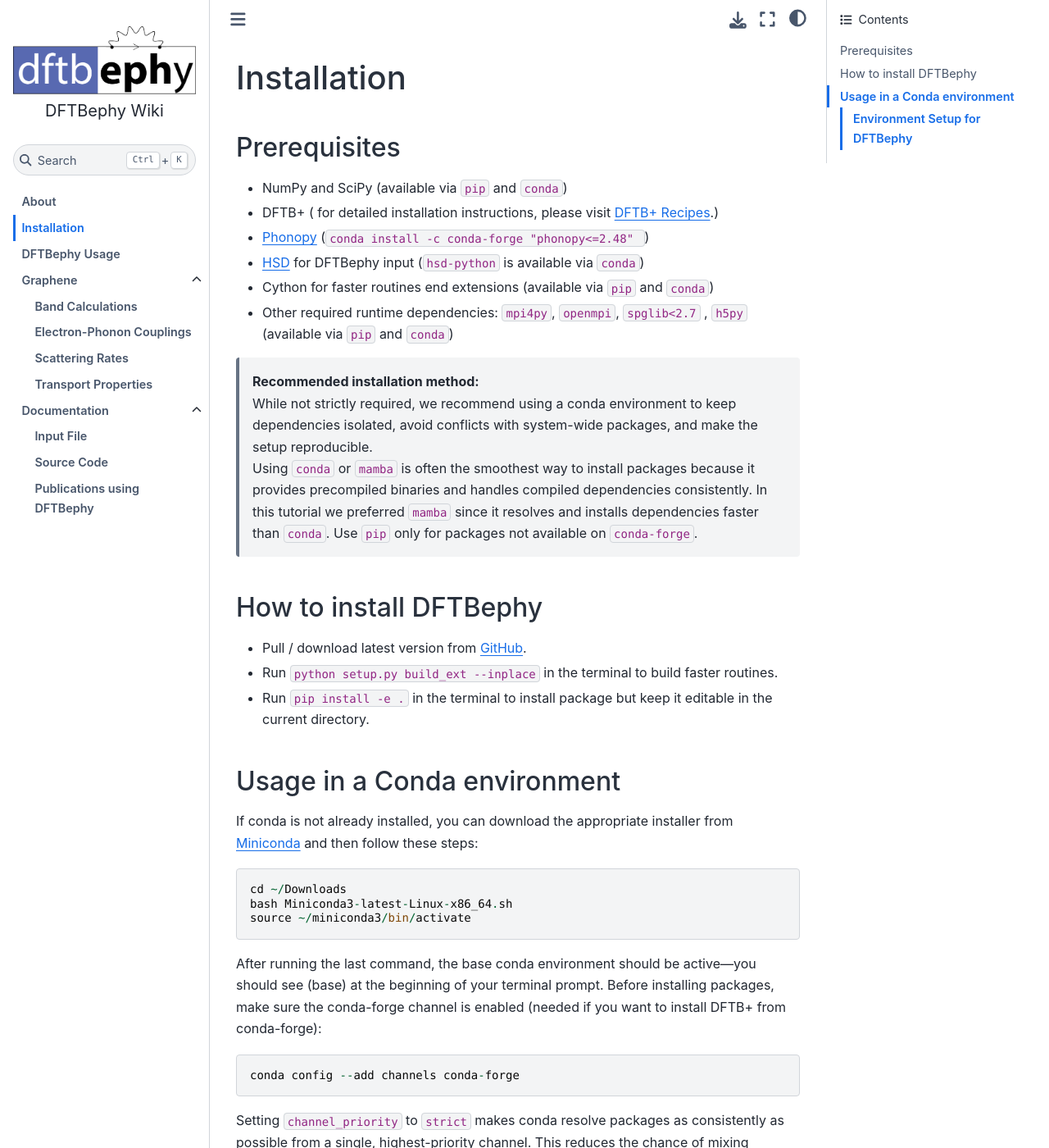
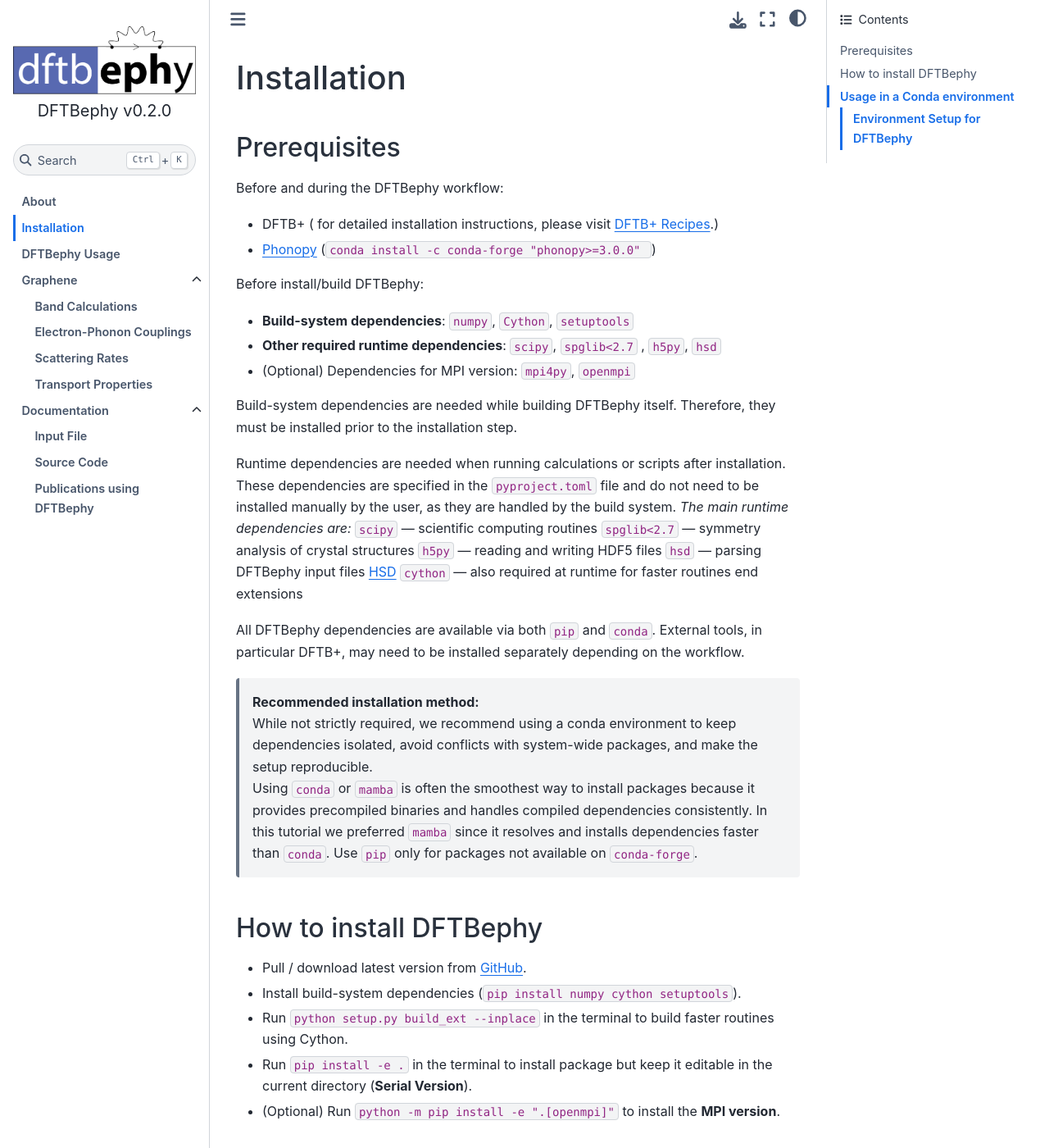
Before and after one commit to CoMeT4MatSci/dftbephy, a Jupyter Book: the page built from wiki/docs/main/installation.md, in a window 1280 px wide and 1400 px high. Shown: the whole window at 82% size. Built offline with Jupyter Book 1.0.4 settings and Sphinx 7.4.7 and the Sphinx Book theme 1.1.4, drawn with Linux system fonts in a browser that asks for light colours; some of the changed text lies outside the part shown.

Commit message:
Update installation instructions and text logo

````diff
--- a/wiki/docs/_config.yml
+++ b/wiki/docs/_config.yml
@@ -22,7 +22,7 @@ sphinx:
     html_logo: logo/dftbephy-logo.png
     html_theme_options:
       logo:
-        text: "DFTBephy Wiki"   # with logo
+        text: "DFTBephy v0.2.0"   # with logo
       show_navbar_depth: 2
     html_last_updated_fmt: "%b %d, %Y"
     html_sidebars:
--- a/wiki/docs/main/installation.md
+++ b/wiki/docs/main/installation.md
@@ -2,13 +2,26 @@
 
 ## Prerequisites
 
-- NumPy and SciPy (available via `pip` and `conda`)
+Before and during the DFTBephy workflow:
 - DFTB+ ( for detailed installation instructions, please visit [DFTB+ Recipes](https://dftbplus-recipes.readthedocs.io/en/latest/introduction.html).)
-- [Phonopy](https://phonopy.github.io/phonopy/install.html) (`conda install -c conda-forge "phonopy<=2.48" `)
-- [HSD](https://github.com/dftbplus/hsd-python) for DFTBephy input (`hsd-python` is available via `conda`)
-- Cython for faster routines end extensions (available via `pip` and `conda`)
-- Other required runtime dependencies: `mpi4py`, `openmpi`, `spglib<2.7` , `h5py` (available via `pip` and `conda`)
+- [Phonopy](https://phonopy.github.io/phonopy/install.html) (`conda install -c conda-forge "phonopy>=3.0.0" `)
 
+Before install/build DFTBephy:
+- **Build-system dependencies**: `numpy`, `Cython`, `setuptools`
+- **Other required runtime dependencies**: `scipy`, `spglib<2.7` , `h5py`, `hsd`
+- (Optional) Dependencies for MPI version: `mpi4py`, `openmpi`
+
+Build-system dependencies are needed while building DFTBephy itself. Therefore, they must be installed prior to the installation step.
+
+Runtime dependencies are needed when running calculations or scripts after installation. These dependencies are specified in the `pyproject.toml` file and do not need to be installed manually by the user, as they are handled by the build system.
+_The main runtime dependencies are:_
+`scipy` — scientific computing routines
+`spglib<2.7` — symmetry analysis of crystal structures
+`h5py` — reading and writing HDF5 files
+`hsd` — parsing DFTBephy input files [HSD](https://github.com/dftbplus/hsd-python)
+`cython` — also required at runtime for faster routines end extensions
+
+All DFTBephy dependencies are available via both `pip` and `conda`. External tools, in particular DFTB+, may need to be installed separately depending on the workflow.
 
 > **Recommended installation method:**<br>
 While not strictly required, we recommend using a conda environment to keep dependencies isolated, avoid conflicts with system-wide packages, and make the setup reproducible. <br>
@@ -17,8 +30,10 @@ Using `conda` or `mamba` is often the smoothest way to install packages because
 ## How to install DFTBephy
 
 - Pull / download latest version from [GitHub](https://github.com/CoMeT4MatSci/dftbephy).
-- Run `python setup.py build_ext --inplace` in the terminal to build faster routines.
-- Run `pip install -e .` in the terminal to install package but keep it editable in the current directory.
+- Install build-system dependencies (`pip install numpy cython setuptools`).
+- Run `python setup.py build_ext --inplace` in the terminal to build faster routines using Cython.
+- Run `pip install -e .` in the terminal to install package but keep it editable in the current directory (**Serial Version**).
+- (Optional) Run `python -m pip install -e ".[openmpi]"` to install the **MPI version**.
 
 ## Usage in a Conda environment
 
@@ -68,13 +83,12 @@ mamba install 'dftbplus=*=nompi_*'
 mamba install  dftbplus-tools dftbplus-python
 ```
 
-When `dftbephy` environment is still active, install the prerequisites for DFTBephy:
+When `dftbephy` environment is still active, install all the prerequisites for DFTBephy in a single step:
 
 ```
-mamba install numpy scipy cython "spglib<2.7" openmpi mpi4py h5py setuptools hsd-python "phonopy<=2.48"
+mamba install numpy cython setuptools "spglib<2.7" "phonopy>=3.0.0" scipy h5py hsd-python openmpi mpi4py
 ```
-
-Unfortunately, not all versions of phonopy and spglib are compatible with the current version of DFTBephy. Please install **spglib<2.7** and **phonopy<=2.48.0**.
+Unfortunately, not all versions of phonopy and spglib are compatible with the current version of DFTBephy. Please install **spglib<2.7** and **phonopy>=3.0.0**.
 
 
 After downloading DFTBephy code from [GitHub](https://github.com/CoMeT4MatSci/dftbephy), you can run the following commands while the `dftbephy` conda environment is active.
@@ -82,5 +96,6 @@ After downloading DFTBephy code from [GitHub](https://github.com/CoMeT4MatSci/df
 unzip dftbephy-master.zip
 cd dftbephy-master
 python setup.py build_ext --inplace
-pip install -e .
+pip install -e . --no-deps
 ```
+Since all dependencies have already been installed via conda/mamba, here, we installed DFTBephy without re-installing dependencies (`--no-deps`).
````
